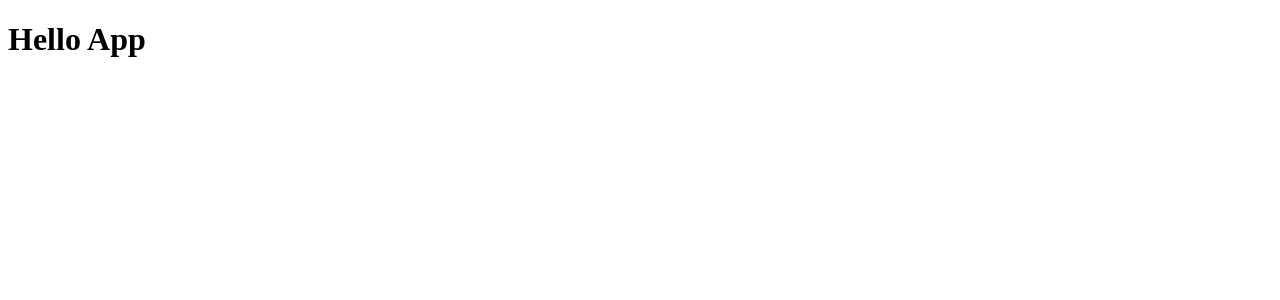
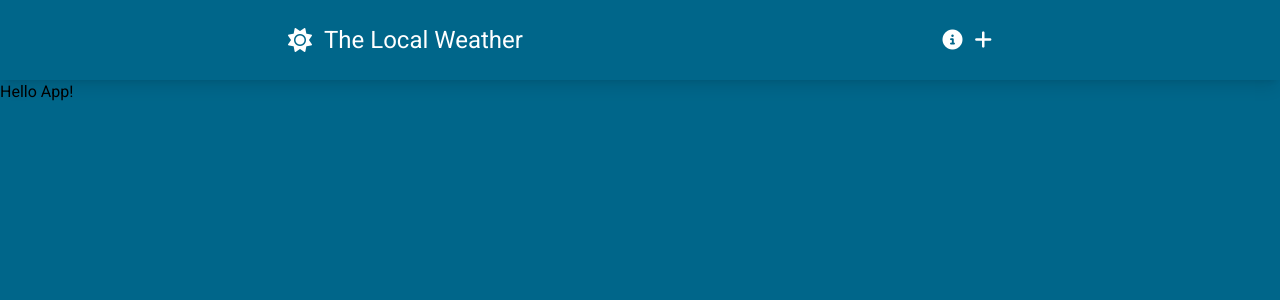
Before and after one commit to KRATOSru/weather-app, a Vue app: page / in a window 1280 px wide. Shown: the top 300 px of the page. Built offline with nearby package versions, Linux system fonts and the light colour scheme.

Commit message:
SiteNavigation component

```diff
--- a/index.html
+++ b/index.html
@@ -4,6 +4,17 @@
     <meta charset="UTF-8" />
     <link rel="icon" href="/favicon.ico" />
     <meta name="viewport" content="width=device-width, initial-scale=1.0" />
+    <link rel="preconnect" href="https://fonts.googleapis.com" />
+    <link rel="preconnect" href="https://fonts.gstatic.com" crossorigin />
+    <link
+      href="https://fonts.googleapis.com/css2?family=Roboto:wght@300;400;500&display=swap"
+      rel="stylesheet"
+    />
+    <link
+      rel="stylesheet"
+      href="https://cdnjs.cloudflare.com/ajax/libs/font-awesome/6.1.2/css/all.min.css"
+    />
+
     <title>Weather App</title>
   </head>
   <body>
--- a/package.json
+++ b/package.json
@@ -13,8 +13,11 @@
   },
   "devDependencies": {
     "@vitejs/plugin-vue": "^3.0.1",
+    "autoprefixer": "^10.4.8",
     "eslint": "^8.21.0",
     "eslint-plugin-vue": "^9.3.0",
+    "postcss": "^8.4.16",
+    "tailwindcss": "^3.1.8",
     "vite": "^3.0.4"
   }
 }
--- /dev/null
+++ b/postcss.config.js
@@ -0,0 +1,6 @@
+module.exports = {
+  plugins: {
+    tailwindcss: {},
+    autoprefixer: {},
+  },
+}
--- a/src/App.vue
+++ b/src/App.vue
@@ -1,12 +1,14 @@
 <template>
-  <div>
-    <h1>Hello App</h1>
+  <div class="flex flex-col min-h-screen font-Roboto bg-weather-primary">
+    <site-navigation />
+    <h1>Hello App!</h1>
     <RouterView />
   </div>
 </template>
 
 <script setup>
 import {RouterView} from 'vue-router'
+import SiteNavigation from './components/SiteNavigation.vue'
 </script>
 
 <style lang="scss" scoped></style>
--- /dev/null
+++ b/src/assets/tailwind.css
@@ -0,0 +1,5 @@
+@tailwind base;
+
+@tailwind components;
+
+@tailwind utilities;
--- /dev/null
+++ b/src/components/SiteNavigation.vue
@@ -0,0 +1,29 @@
+<template>
+  <header class="sticky top-0 bg-weather-primary shadow-lg">
+    <nav
+      class="container flex flex-column sm:flex-row items-center gap-4 text-white py-6"
+    >
+      <RouterLink :to="{name: 'home'}">
+        <div class="flex items-center gap-3">
+          <i class="fa-solid fa-sun text-2xl"></i>
+          <p class="text-2xl">The Local Weather</p>
+        </div>
+      </RouterLink>
+
+      <div class="flex gap-3 flex-1 justify-end">
+        <i
+          class="fa-solid fa-circle-info text-xl hover:text-weather-secondary duration-150 cursor-pointer"
+        ></i>
+        <i
+          class="fa-solid fa-plus text-xl hover:text-weather-secondary duration-150 cursor-pointer"
+        ></i>
+      </div>
+    </nav>
+  </header>
+</template>
+
+<script setup>
+import {RouterLink} from 'vue-router'
+</script>
+
+<style lang="scss" scoped></style>
--- a/src/main.js
+++ b/src/main.js
@@ -1,8 +1,7 @@
 import {createApp} from 'vue'
 import App from './App.vue'
 import router from './router'
-
-// import './assets/main.css'
+import './assets/tailwind.css'
 
 const app = createApp(App)
 
--- /dev/null
+++ b/tailwind.config.js
@@ -0,0 +1,23 @@
+module.exports = {
+  content: ["./index.html", "./src/**/*.{vue,js,ts,jsx,tsx}"],
+  theme: {
+    extend: {
+      colors: {
+        "weather-primary": "#00668A",
+        "weather-secondary": "#004E71",
+      },
+    },
+    fontFamily: {
+      Roboto: ["Roboto, sans-serif"],
+    },
+    container: {
+      padding: "2rem",
+      center: true,
+    },
+    screens: {
+      sm: "640px",
+      md: "768px",
+    },
+  },
+  plugins: [],
+};
```
Also changed, not shown: 2 other files (tests, documents, lock files or other folders).
